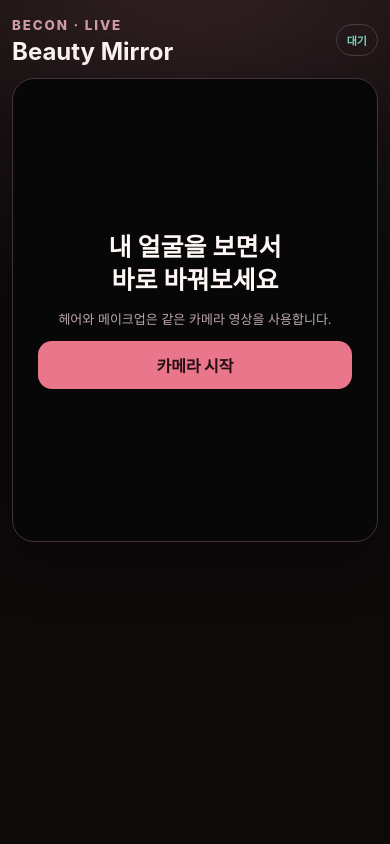
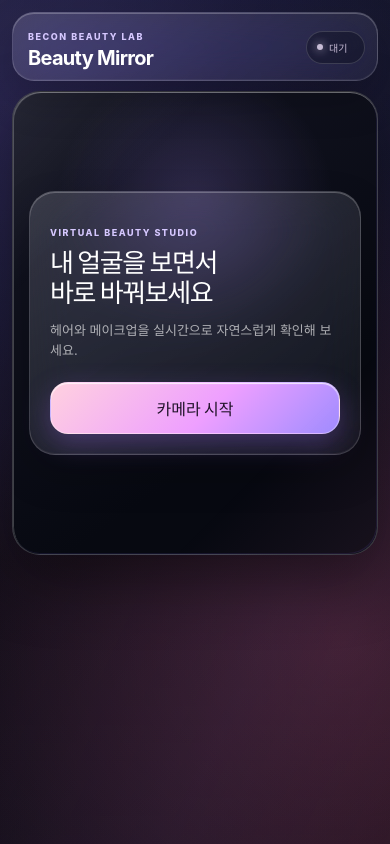
Before and after one commit to jadewisemann/beauty-premium-prototype, a React (Vite) app: page / in a window 390 px wide. Built offline with nearby package versions, Linux system fonts and the light colour scheme.

Commit message:
feat: add liquid glass mobile UI

```diff
--- a/src/app/App.tsx
+++ b/src/app/App.tsx
@@ -60,19 +60,19 @@ export function App() {
   };
 
   return <main>
-    <header><div><small>BECON · LIVE</small><h1>Beauty Mirror</h1></div><strong data-makeup-ready={makeupReady} data-hair-ready={hairReady}>{live ? (hairReady && makeupReady ? 'LIVE' : '준비 중') : '대기'}</strong></header>
+    <header className="glass-surface"><div><small>BECON BEAUTY LAB</small><h1>Beauty Mirror</h1></div><strong data-makeup-ready={makeupReady} data-hair-ready={hairReady}>{live ? (hairReady && makeupReady ? 'LIVE' : '준비 중') : '대기'}</strong></header>
 
     <section className="stage">
       <video ref={videoRef} className={live ? 'visible' : ''} muted playsInline />
       {live && <>
         <OpenMakeupViewport videoRef={videoRef} makeup={makeup} hair={hair} onReady={setMakeupReady} onHairReady={setHairReady} onError={setError} />
       </>}
-      {!live && <div className="entry"><h2>내 얼굴을 보면서<br />바로 바꿔보세요</h2><p>헤어와 메이크업은 같은 카메라 영상을 사용합니다.</p><button onClick={() => void startCamera()} disabled={starting}>{starting ? '카메라 여는 중…' : '카메라 시작'}</button></div>}
+      {!live && <div className="entry glass-surface"><small>VIRTUAL BEAUTY STUDIO</small><h2>내 얼굴을 보면서<br />바로 바꿔보세요</h2><p>헤어와 메이크업을 실시간으로 자연스럽게 확인해 보세요.</p><button onClick={() => void startCamera()} disabled={starting}>{starting ? '카메라 여는 중…' : '카메라 시작'}</button></div>}
       {live && (!hairReady || !makeupReady) && <span className="loading">효과 준비 중…</span>}
     </section>
 
     {live && <section className="controls">
-      <nav>{(['hair', 'foundation', 'lipstick', 'blush', 'eye'] as const).map((item) => <button key={item} className={tab === item ? 'active' : ''} onClick={() => setTab(item)}>{tabLabel(item)}</button>)}</nav>
+      <nav aria-label="효과 선택">{(['hair', 'foundation', 'lipstick', 'blush', 'eye'] as const).map((item) => <button key={item} aria-pressed={tab === item} className={tab === item ? 'active' : ''} onClick={() => setTab(item)}>{tabLabel(item)}</button>)}</nav>
       {tab === 'hair' && <><Swatches colors={COLORS.hair} selected={hair.color} onSelect={(color) => setHair((current) => ({ ...current, color }))} /><Strength value={hair.strength} onChange={(strength) => setHair((current) => ({ ...current, strength }))} /></>}
       {tab === 'foundation' && <LayerEditor label="베이스" layer="foundation" state={makeup.foundation} colors={COLORS.foundation} onChange={updateLayer} />}
       {tab === 'lipstick' && <LayerEditor label="립" layer="lipstick" state={makeup.lipstick} colors={COLORS.lipstick} finishes onChange={updateLayer} />}
@@ -85,7 +85,7 @@ export function App() {
 }
 
 function LayerEditor<K extends MakeupLayer>({ label, layer, state, colors, finishes = false, onChange }: { label: string; layer: K; state: MakeupState[K]; colors: readonly string[]; finishes?: boolean; onChange(layer: K, patch: Partial<MakeupState[K]>): void }) {
-  return <><Toggle label={label} enabled={state.enabled} onChange={(enabled) => onChange(layer, { enabled } as Partial<MakeupState[K]>)} /><Swatches colors={colors} selected={state.color} onSelect={(color) => onChange(layer, { color } as Partial<MakeupState[K]>)} />{finishes && <div className="finishes">{(['matte', 'shimmer', 'glossy'] as Finish[]).map((finish) => <button key={finish} className={state.finish === finish ? 'active' : ''} onClick={() => onChange(layer, { finish } as Partial<MakeupState[K]>)}>{finish}</button>)}</div>}</>;
+  return <><Toggle label={label} enabled={state.enabled} onChange={(enabled) => onChange(layer, { enabled } as Partial<MakeupState[K]>)} /><Swatches colors={colors} selected={state.color} onSelect={(color) => onChange(layer, { color } as Partial<MakeupState[K]>)} />{finishes && <div className="finishes">{(['matte', 'shimmer', 'glossy'] as Finish[]).map((finish) => <button key={finish} aria-pressed={state.finish === finish} className={state.finish === finish ? 'active' : ''} onClick={() => onChange(layer, { finish } as Partial<MakeupState[K]>)}>{finish}</button>)}</div>}</>;
 }
 
 function Toggle({ label, enabled, onChange }: { label: string; enabled: boolean; onChange(enabled: boolean): void }) {
@@ -93,7 +93,7 @@ function Toggle({ label, enabled, onChange }: { label: string; enabled: boolean;
 }
 
 function Swatches({ colors, selected, onSelect }: { colors: readonly string[]; selected: string; onSelect(color: string): void }) {
-  return <div className="swatches">{colors.map((color) => <button key={color} aria-label={color} className={selected === color ? 'selected' : ''} style={{ background: color }} onClick={() => onSelect(color)} />)}</div>;
+  return <div className="swatches" role="group" aria-label="색상 선택">{colors.map((color) => <button key={color} aria-label={color} aria-pressed={selected === color} className={selected === color ? 'selected' : ''} style={{ background: color }} onClick={() => onSelect(color)} />)}</div>;
 }
 
 function Strength({ value, onChange }: { value: number; onChange(value: number): void }) {
--- a/src/app/styles.css
+++ b/src/app/styles.css
@@ -1,39 +1,170 @@
-:root { color: #fff7f5; background: #0d0a0a; font-family: Inter, Pretendard, -apple-system, BlinkMacSystemFont, "Segoe UI", sans-serif; }
+:root {
+  color: #fff;
+  background: #080b14;
+  font-family: Inter, Pretendard, -apple-system, BlinkMacSystemFont, "Segoe UI", sans-serif;
+  font-synthesis: none;
+}
 * { box-sizing: border-box; }
-body { margin: 0; min-width: 320px; background: radial-gradient(circle at 50% -10%, #362327, #0d0a0a 45%); }
+body {
+  margin: 0;
+  min-width: 320px;
+  min-height: 100svh;
+  background:
+    radial-gradient(circle at 15% 14%, rgb(129 94 255 / 42%), transparent 28rem),
+    radial-gradient(circle at 88% 76%, rgb(255 98 149 / 34%), transparent 30rem),
+    linear-gradient(145deg, #11162a, #080a12 55%, #17101d);
+  background-attachment: fixed;
+}
+body::before {
+  position: fixed;
+  inset: 0;
+  content: "";
+  pointer-events: none;
+  background: linear-gradient(115deg, rgb(255 255 255 / 6%), transparent 32%, rgb(154 137 255 / 7%) 72%, transparent);
+}
 button, input { font: inherit; }
-button { color: inherit; }
-main { width: min(100%, 600px); min-height: 100svh; margin: auto; padding: 14px 12px 48px; }
-header { display: flex; align-items: center; justify-content: space-between; margin-bottom: 12px; }
-header small { color: #cf9ba5; font-weight: 800; letter-spacing: .14em; }
-h1 { margin: 3px 0 0; font-size: 24px; }
-header strong { border: 1px solid #4c3a3e; border-radius: 99px; padding: 7px 10px; color: #78d8c0; font-size: 11px; }
-.stage { position: sticky; z-index: 1; top: 8px; overflow: hidden; display: grid; place-items: center; height: 58svh; min-height: 340px; max-height: 580px; border: 1px solid #433336; border-radius: 22px; background: #080707; box-shadow: 0 18px 54px rgb(0 0 0 / 48%); }
+button { color: inherit; -webkit-tap-highlight-color: transparent; }
+button:focus-visible, input:focus-visible { outline: 2px solid #fff; outline-offset: 3px; }
+main {
+  position: relative;
+  width: min(100%, 430px);
+  min-height: 100svh;
+  margin: auto;
+  padding: max(12px, env(safe-area-inset-top)) 12px max(32px, env(safe-area-inset-bottom));
+  background: linear-gradient(180deg, rgb(18 20 35 / 52%), rgb(12 12 20 / 34%));
+  box-shadow: 0 0 80px rgb(0 0 0 / 30%);
+}
+.glass-surface, .controls {
+  border: 1px solid rgb(255 255 255 / 16%);
+  background: linear-gradient(145deg, rgb(255 255 255 / 15%), rgb(255 255 255 / 5%));
+  box-shadow: inset 0 1px 0 rgb(255 255 255 / 24%), inset 0 -1px 0 rgb(255 255 255 / 5%), 0 18px 42px rgb(0 0 0 / 20%);
+  -webkit-backdrop-filter: blur(22px) saturate(145%);
+  backdrop-filter: blur(22px) saturate(145%);
+}
+header {
+  position: relative;
+  z-index: 4;
+  display: flex;
+  align-items: center;
+  justify-content: space-between;
+  margin-bottom: 10px;
+  border-radius: 22px;
+  padding: 11px 12px 10px 15px;
+}
+header small, .entry small { color: #d6c8ff; font-size: 9px; font-weight: 800; letter-spacing: .17em; }
+h1 { margin: 2px 0 0; font-size: 20px; font-weight: 750; letter-spacing: -.035em; }
+header strong {
+  display: inline-flex;
+  align-items: center;
+  gap: 6px;
+  min-width: 59px;
+  border: 1px solid rgb(255 255 255 / 15%);
+  border-radius: 999px;
+  padding: 8px 10px;
+  background: rgb(7 10 18 / 34%);
+  color: #c8bdd6;
+  font-size: 10px;
+  text-align: center;
+}
+header strong::before { width: 6px; height: 6px; border-radius: 50%; background: currentColor; content: ""; box-shadow: 0 0 10px currentColor; }
+header strong[data-makeup-ready="true"][data-hair-ready="true"] { color: #70f0c1; }
+.stage {
+  position: sticky;
+  z-index: 3;
+  top: max(8px, env(safe-area-inset-top));
+  overflow: hidden;
+  display: grid;
+  place-items: center;
+  height: min(57svh, 540px);
+  min-height: 360px;
+  border: 1px solid rgb(255 255 255 / 20%);
+  border-radius: 28px;
+  background:
+    radial-gradient(circle at 50% 24%, rgb(147 120 219 / 24%), transparent 35%),
+    linear-gradient(145deg, #151625, #070911 70%);
+  box-shadow: inset 0 1px 0 rgb(255 255 255 / 27%), 0 24px 65px rgb(0 0 0 / 46%);
+}
+.stage::after {
+  position: absolute;
+  z-index: 4;
+  inset: 0;
+  border-radius: inherit;
+  content: "";
+  pointer-events: none;
+  box-shadow: inset 1px 1px 0 rgb(255 255 255 / 22%), inset -1px -1px 0 rgb(130 112 255 / 10%);
+  background: linear-gradient(135deg, rgb(255 255 255 / 8%), transparent 25%, transparent 75%, rgb(250 133 184 / 7%));
+}
 video, canvas { position: absolute; inset: 0; width: 100%; height: 100%; object-fit: cover; transform: scaleX(-1); }
 video { opacity: 0; }
 video.visible { opacity: 1; }
 canvas { pointer-events: none; }
 .makeup-canvas { z-index: 1; }
 .hair-canvas { z-index: 2; }
-.entry { position: relative; z-index: 2; width: 86%; text-align: center; }
-.entry h2 { margin: 0; font-size: 25px; line-height: 1.3; }
-.entry p { color: #bba8ac; font-size: 13px; }
-.entry button, aside button { width: 100%; min-height: 48px; border: 0; border-radius: 14px; background: #ea768b; color: #250f14; font-weight: 800; }
-.loading { position: absolute; z-index: 3; bottom: 14px; border-radius: 99px; padding: 8px 11px; background: rgb(12 10 10 / 75%); font-size: 11px; }
-.controls { margin-top: 12px; border: 1px solid #3c2f32; border-radius: 20px; padding: 18px 14px; background: #1d1618; }
-.controls nav { display: grid; grid-template-columns: repeat(5, 1fr); gap: 5px; margin-bottom: 20px; }
-.controls nav button, .finishes button { min-height: 40px; border: 1px solid #4d3c40; border-radius: 11px; background: #1c1618; color: #b9a6ab; font-size: 11px; }
-.controls nav button.active, .finishes button.active { border-color: #ed7d91; background: #f4e6e3; color: #2b1c20; font-weight: 800; }
-.swatches { display: flex; flex-wrap: wrap; gap: 13px; }
-.swatches button { width: 43px; height: 43px; border: 2px solid transparent; border-radius: 50%; }
-.swatches button.selected { border-color: white; box-shadow: 0 0 0 2px #e77489; }
-.strength { display: grid; gap: 12px; margin-top: 20px; }
-.strength span { display: flex; justify-content: space-between; color: #c9b6bb; font-size: 12px; }
-.controls input { width: 100%; accent-color: #e77489; }
-.toggle { display: flex; align-items: center; justify-content: space-between; margin: 10px 2px 16px; }
-.toggle input { width: 22px; height: 22px; }
-.finishes { display: flex; gap: 7px; margin-top: 18px; }
-.finishes button { flex: 1; }
-aside { display: grid; gap: 10px; margin-top: 12px; border: 1px solid #773d49; border-radius: 16px; padding: 14px; background: #321820; color: #ffc6d0; font-size: 12px; }
-@media (max-width: 390px) { .stage { height: 55svh; min-height: 320px; } }
-@media (min-width: 701px) { .stage { position: relative; top: auto; } }
+.entry { position: relative; z-index: 2; width: calc(100% - 32px); border-radius: 26px; padding: 28px 20px 20px; text-align: left; }
+.entry h2 { margin: 8px 0 0; font-size: 28px; line-height: 1.16; letter-spacing: -.055em; }
+.entry p { margin: 12px 0 22px; color: rgb(255 255 255 / 64%); font-size: 13px; line-height: 1.55; }
+.entry button, aside button {
+  width: 100%;
+  min-height: 52px;
+  border: 1px solid rgb(255 255 255 / 34%);
+  border-radius: 18px;
+  background: linear-gradient(135deg, #ffd1df, #ee9fff 55%, #9f8cff);
+  box-shadow: inset 0 1px 1px rgb(255 255 255 / 76%), 0 10px 28px rgb(169 111 255 / 30%);
+  color: #211329;
+  font-weight: 850;
+}
+.entry button:active, aside button:active { transform: scale(.985); }
+.entry button:disabled { cursor: wait; filter: saturate(.55); }
+.loading { position: absolute; z-index: 5; bottom: 14px; border: 1px solid rgb(255 255 255 / 16%); border-radius: 99px; padding: 9px 12px; background: rgb(10 12 20 / 50%); -webkit-backdrop-filter: blur(16px); backdrop-filter: blur(16px); font-size: 11px; }
+.controls { position: relative; z-index: 2; margin-top: 10px; border-radius: 26px; padding: 12px 12px 18px; }
+.controls nav, .finishes { display: grid; gap: 4px; border: 1px solid rgb(255 255 255 / 10%); border-radius: 18px; padding: 4px; background: rgb(4 6 13 / 24%); box-shadow: inset 0 1px 3px rgb(0 0 0 / 18%); }
+.controls nav { grid-template-columns: repeat(5, 1fr); margin-bottom: 20px; }
+.controls nav button, .finishes button {
+  min-height: 40px;
+  border: 0;
+  border-radius: 14px;
+  background: transparent;
+  color: rgb(255 255 255 / 58%);
+  font-size: 11px;
+}
+.controls nav button.active, .finishes button.active {
+  background: linear-gradient(145deg, rgb(255 255 255 / 30%), rgb(255 255 255 / 10%));
+  box-shadow: inset 0 1px 0 rgb(255 255 255 / 42%), 0 7px 18px rgb(0 0 0 / 20%);
+  color: #fff;
+  font-weight: 800;
+}
+.swatches { display: flex; flex-wrap: wrap; gap: 12px; padding: 0 3px; }
+.swatches button {
+  position: relative;
+  width: 44px;
+  height: 44px;
+  border: 3px solid rgb(255 255 255 / 20%);
+  border-radius: 50%;
+  box-shadow: inset 0 2px 2px rgb(255 255 255 / 40%), inset 0 -2px 4px rgb(0 0 0 / 28%), 0 5px 14px rgb(0 0 0 / 20%);
+  transition: transform 160ms ease, box-shadow 160ms ease;
+}
+.swatches button:active { transform: scale(.92); }
+.swatches button.selected { transform: scale(1.08); box-shadow: inset 0 2px 2px rgb(255 255 255 / 50%), 0 0 0 2px #f4efff, 0 0 0 5px rgb(192 139 255 / 52%), 0 8px 18px rgb(0 0 0 / 28%); }
+.strength { display: grid; gap: 14px; margin-top: 22px; padding: 0 3px; }
+.strength span { display: flex; justify-content: space-between; color: rgb(255 255 255 / 68%); font-size: 12px; font-weight: 650; }
+.strength output { color: #fff; }
+.strength input { width: 100%; height: 8px; margin: 6px 0; border-radius: 99px; appearance: none; background: linear-gradient(90deg, #ffb6d2, #ad94ff); box-shadow: inset 0 1px 2px rgb(0 0 0 / 24%); }
+.strength input::-webkit-slider-thumb { width: 27px; height: 27px; border: 1px solid rgb(255 255 255 / 72%); border-radius: 50%; appearance: none; background: rgb(255 255 255 / 28%); box-shadow: inset 0 1px 1px white, 0 4px 12px rgb(0 0 0 / 32%); -webkit-backdrop-filter: blur(8px); backdrop-filter: blur(8px); }
+.strength input::-moz-range-thumb { width: 25px; height: 25px; border: 1px solid rgb(255 255 255 / 72%); border-radius: 50%; background: rgb(255 255 255 / 28%); box-shadow: inset 0 1px 1px white, 0 4px 12px rgb(0 0 0 / 32%); }
+.toggle { display: flex; align-items: center; justify-content: space-between; margin: 6px 3px 18px; }
+.toggle strong { font-size: 14px; }
+.toggle input { position: relative; width: 48px; height: 29px; margin: 0; border: 1px solid rgb(255 255 255 / 16%); border-radius: 99px; appearance: none; background: rgb(255 255 255 / 10%); box-shadow: inset 0 2px 5px rgb(0 0 0 / 22%); transition: background 180ms ease; }
+.toggle input::before { position: absolute; top: 3px; left: 3px; width: 21px; height: 21px; border-radius: 50%; background: linear-gradient(145deg, #fff, #d9d7e2); box-shadow: inset 0 1px 1px white, 0 3px 10px rgb(0 0 0 / 35%); content: ""; transition: transform 220ms cubic-bezier(.2, .9, .25, 1.25); }
+.toggle input:checked { background: linear-gradient(90deg, #e89bff, #8b78ff); }
+.toggle input:checked::before { transform: translateX(19px); }
+.finishes { grid-template-columns: repeat(3, 1fr); margin-top: 18px; }
+aside { display: grid; gap: 10px; margin-top: 10px; border: 1px solid rgb(255 160 184 / 32%); border-radius: 20px; padding: 14px; background: rgb(91 30 50 / 46%); -webkit-backdrop-filter: blur(18px); backdrop-filter: blur(18px); color: #ffd4df; font-size: 12px; }
+aside button { min-height: 44px; }
+@media (max-width: 390px) {
+  .stage { height: 55svh; min-height: 330px; }
+  .entry h2 { font-size: 26px; }
+  .swatches { gap: 10px; }
+}
+@media (prefers-reduced-motion: reduce) {
+  *, *::before, *::after { scroll-behavior: auto !important; transition-duration: .01ms !important; }
+}
```
Also changed, not shown: 1 other file (tests, documents, lock files or other folders).
